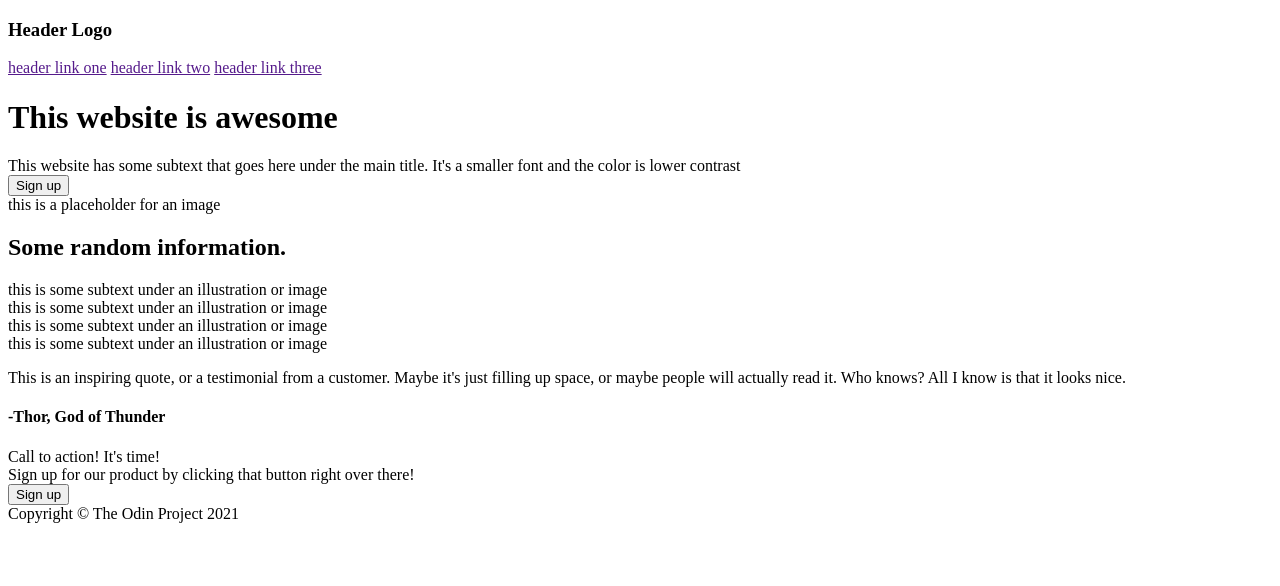
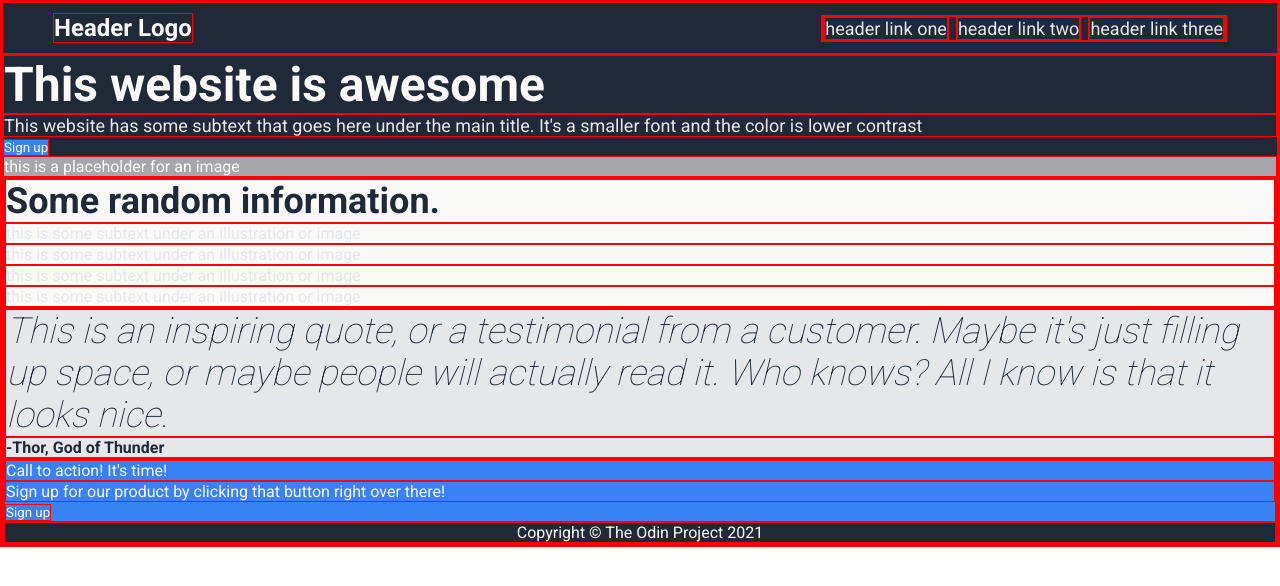
Before and after one commit to Alexandra032/landing-page, a plain HTML site: page index.html in a window 1280 px wide. Drawn offline with Linux system fonts and the light colour scheme.

Commit message:
Adjust style elements for header

```diff
--- a/index.html
+++ b/index.html
@@ -5,19 +5,26 @@
     <meta http-equiv="X-UA-Compatible" content="IE=edge">
     <meta name="viewport" content="width=device-width, initial-scale=1.0">
     <link rel="stylesheet" href="./style.css">
+    <link rel="preconnect" href="https://fonts.googleapis.com">
+<link rel="preconnect" href="https://fonts.gstatic.com" crossorigin>
+<link href="https://fonts.googleapis.com/css2?family=Roboto:wght@100;400;700&display=swap" rel="stylesheet">
     <title>Landing Page</title>
 </head>
 <body>
-    <div class="header">
-        <h3>Header Logo</h3>
-        <a href="">header link one</a>
-        <a href="">header link two</a>
-        <a href="">header link three</a>
-    </div>
+    <header class="header">
+        <h3 class="header-logo">Header Logo</h3>
+            <nav>
+                <ul class="nav">
+                    <li><a href="">header link one</a></li>
+                    <li><a href="">header link two</a></li>
+                    <li><a href="">header link three</a></li>
+                </ul>
+           </nav>
+    </header>
     <div class="top-section">
         <h1>This website is awesome</h1>
-        <div>This website has some subtext that goes here under the main title. It's a smaller font and the color is lower contrast</div>
-        <button>Sign up</button>
+        <div class="secondary-text">This website has some subtext that goes here under the main title. It's a smaller font and the color is lower contrast</div>
+        <button type="button">Sign up</button>
         <div class="image">this is a placeholder for an image<div>
     </div>
     <div class="mid1-section">
@@ -28,13 +35,13 @@
         <div class="box">this is some subtext under an illustration or image</div>
     </div>
     <div class="mid2-section">
-        <p>This is an inspiring quote, or a testimonial from a customer. Maybe it's just filling up space, or maybe people will actually read it. Who knows? All I know is that it looks nice.</p>
+        <p class="quote">This is an inspiring quote, or a testimonial from a customer. Maybe it's just filling up space, or maybe people will actually read it. Who knows? All I know is that it looks nice.</p>
         <h4>-Thor, God of Thunder</h4>
     </div>
     <div class="bottom-section">
         <div>Call to action! It's time!</div>
         <div>Sign up for our product by clicking that button right over there!</div>
-        <button>Sign up</button>
+        <button type="button">Sign up</button>
     </div>
     <div class="footer">Copyright &#169 The Odin Project 2021</div>
 </body>
--- a/style.css
+++ b/style.css
@@ -0,0 +1,102 @@
+* {
+    border: 1px solid red;
+    font-family: 'Roboto', sans-serif;
+    margin: 0;
+    padding: 0;
+}
+
+.header {
+    background-color: #1F2937;
+    display: flex;
+    justify-content: space-between;
+    align-items: center;
+    padding: 10px 50px;
+}
+
+.header-logo {
+    color: #F9FAF8;
+    font-size: 24px;
+    font-weight: bold;
+    display: flex;
+    justify-content: space-around;
+    align-items: center;
+}
+
+.nav {
+    display: flex;
+    justify-content: space-around;
+    align-items: center;
+    gap: 7px;
+    list-style: none;
+}
+
+a {
+    color: #E5E7EB;
+    font-size: 18px;
+    text-decoration: none;
+}
+
+.top-section {
+    background-color: #1F2937;
+}
+
+h1 {
+    color: #F9FAF8;
+    font-size: 48px;
+    font-weight: bold;
+}
+.secondary-text {
+    color: #E5E7EB;
+    font-size: 18px;
+}
+
+button {
+    background-color:#3882F6;
+    color:#F9FAF8;
+}
+
+.image {
+    background-color: #a5a7aa;
+    color:#F9FAF8;
+}
+
+.mid1-section {
+    background-color: #F9FAF8;
+}
+
+h2 {
+    color: #1F2937;
+    font-size: 36px;
+    font-weight: bold;
+}
+
+.box {
+    color:#E5E7EB;
+}
+
+.mid2-section {
+    background-color: #E5E7EB;
+}
+
+.quote {
+    color:#1F2937;
+    font-size: 36px;
+    font-style: italic;
+    font-weight: lighter;
+}
+
+h4 {
+    color:#1F2937;
+    font-weight: bold;
+}
+
+.bottom-section {
+    background-color:#3882F6;
+    color:#F9FAF8;
+}
+
+.footer {
+    background-color: #1F2937;
+    color:#F9FAF8;
+    text-align: center;
+}
```
